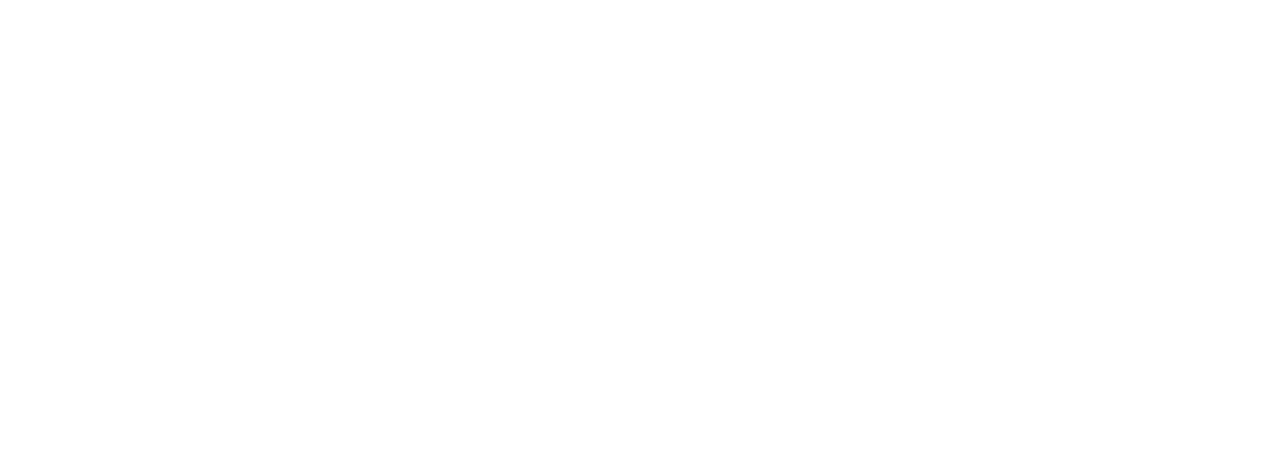
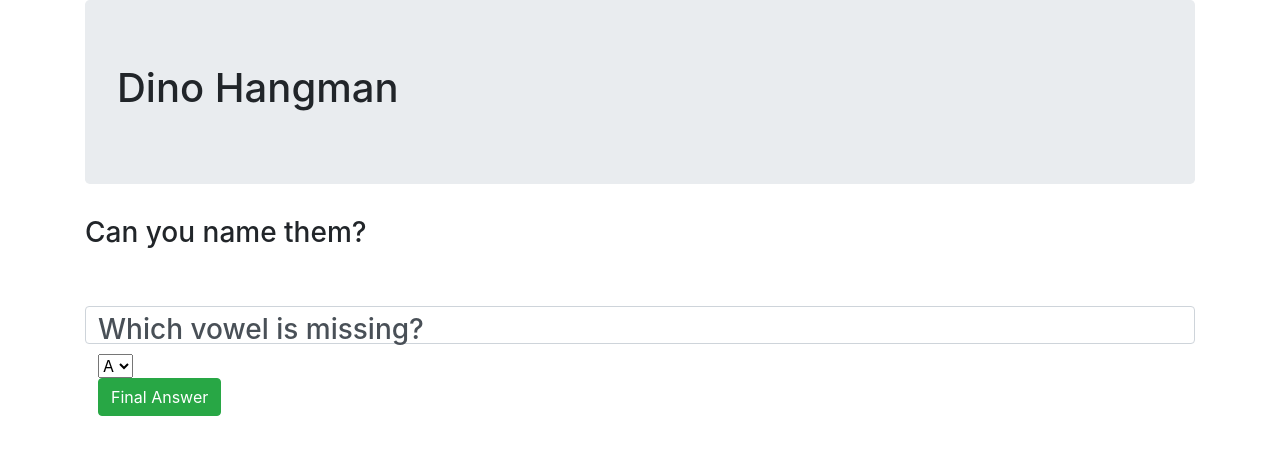
Before and after one commit to CommaderDavid/Dino-Ipsum, a website built with webpack: page src/index.html in a window 1280 px wide. Built offline with nearby package versions, Linux system fonts and the light colour scheme.

Commit message:
Add final verson of html.

```diff
--- a/src/index.html
+++ b/src/index.html
@@ -1,9 +1,31 @@
 <!DOCTYPE html>
 <html>
   <head>
-    <title></title>
+    <title>Dino Guess</title>
   </head>
   <body>
-
+    <div class="container">
+      <div class="jumbotron">
+        <h1>Dino Hangman</h1>
+      </div>
+      <h3>Can you name them?</h3>
+      <br>
+      <div class="name"></div>
+      <br>
+      <form class="form-control">
+        <h3>Which vowel is missing?</h3>
+        <select id="vowels">
+          <option value="a">A</option>
+          <option value="e">E</option>
+          <option value="i">I</option>
+          <option value="o">O</option>
+          <option value="u">U</option>
+        </select>
+        <br>
+        <button type="button" class="btn btn-success" id="guess">Final Answer</button>
+      </form>
+      <span id="correct"></span>
+      <span id="wrong"></span>
+    </div>
   </body>
 </html>
```
